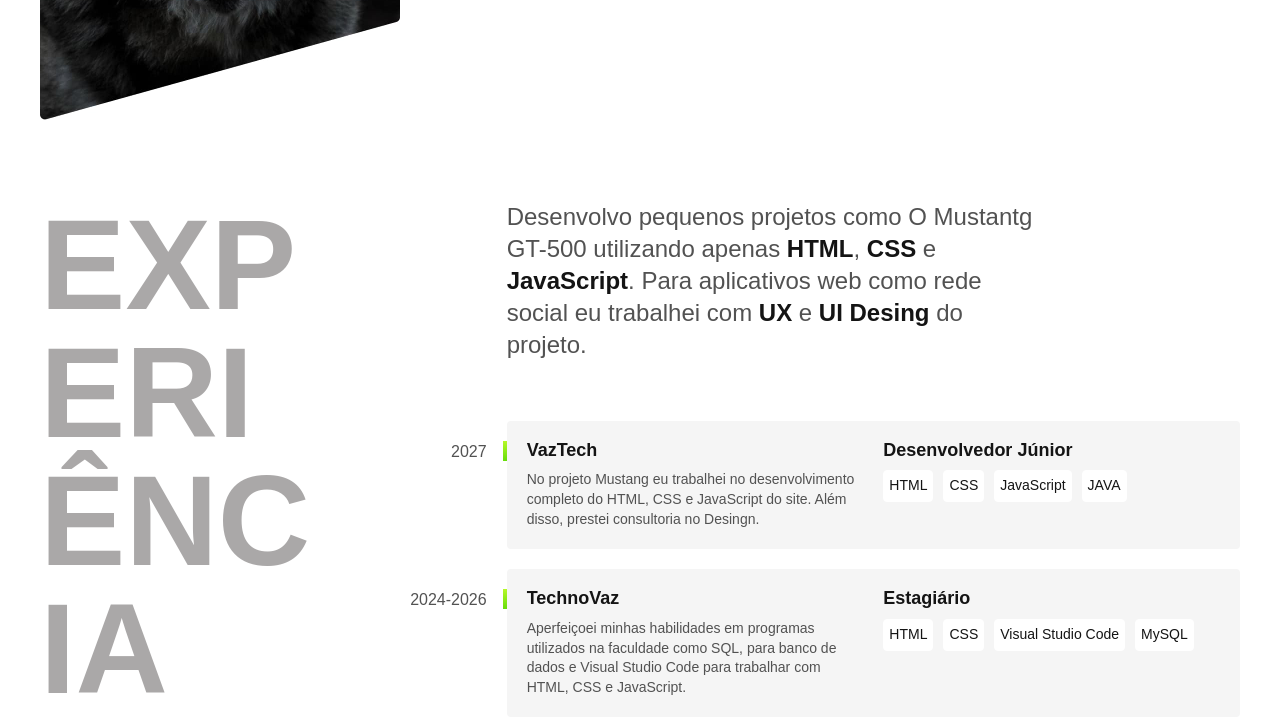
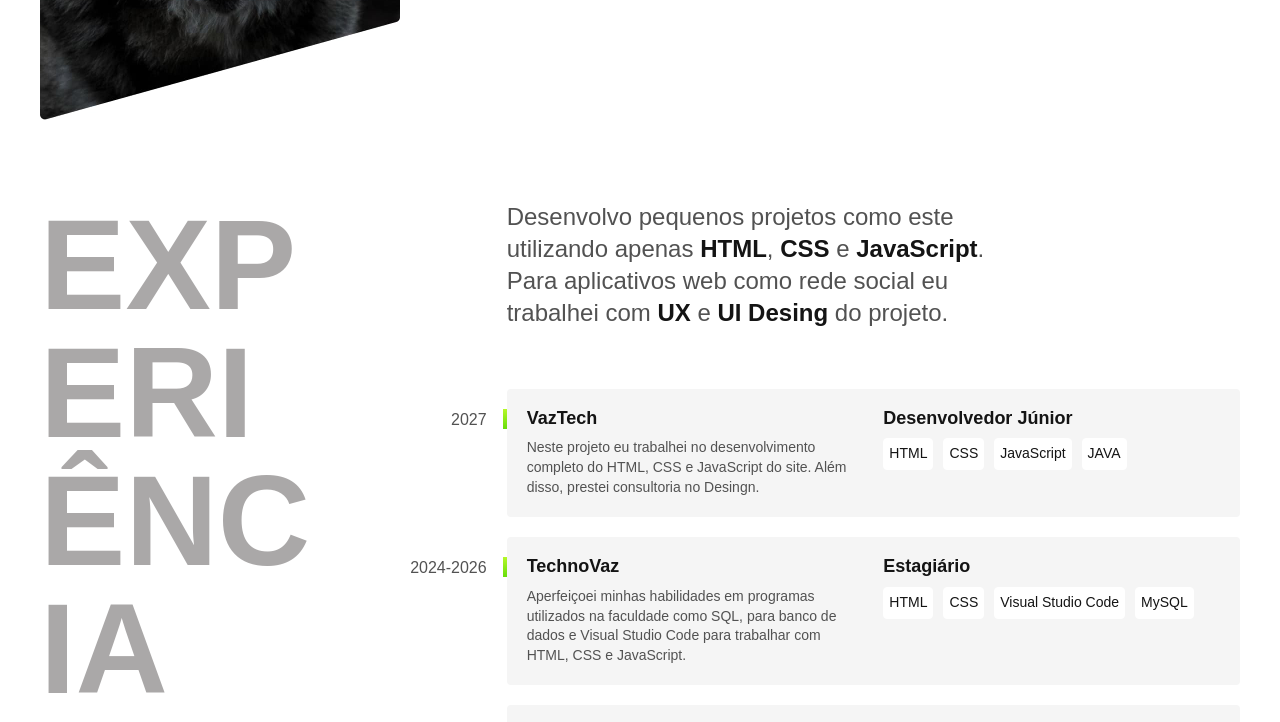
Before and after one commit to brunnovaz1/brunnovaz1.github.io, a plain HTML site: page index.html in a window 1280 px wide. Shown: the part 569-1291 px from the top of the page. Drawn offline with nearby package versions, Linux system fonts and the light colour scheme; files that its build step writes are made by us from their sources; files whose address does not match are found by name.

Commit message:
correção no texto

```diff
--- a/index.html
+++ b/index.html
@@ -33,13 +33,13 @@
   <section class="experiencia" id="experiencia" aria-label="exeperiencia"> <!-- ponto de ref. "id" de mesmo valor direciona o click no menu para a parte do site -->
     <h2 class="subtitulo">Experiência</h2>
     <div>
-      <p class="experiencia-texto">Desenvolvo pequenos projetos como O Mustantg GT-500 utilizando apenas <strong>HTML</strong>, <strong>CSS</strong> e <strong> JavaScript</strong>. Para aplicativos web como rede social eu trabalhei com <strong>UX</strong> e <strong>UI Desing</strong> do projeto.</p>
+      <p class="experiencia-texto">Desenvolvo pequenos projetos como este utilizando apenas <strong>HTML</strong>, <strong>CSS</strong> e <strong> JavaScript</strong>. Para aplicativos web como rede social eu trabalhei com <strong>UX</strong> e <strong>UI Desing</strong> do projeto.</p>
 
       <div class="empresa">
         <span class="empresa-ano">2027</span>
         <h3 class="empresa-titulo">VazTech</h3>
         <span class="empresa-titulo">Desenvolvedor Júnior</span>
-        <p class="empresa-texto">No projeto Mustang eu trabalhei no desenvolvimento completo do HTML, CSS e JavaScript do site. Além disso, prestei consultoria no Desingn.</p>
+        <p class="empresa-texto">Neste projeto eu trabalhei no desenvolvimento completo do HTML, CSS e JavaScript do site. Além disso, prestei consultoria no Desingn.</p>
         <ul class="empresa-habilidades">
           <li>HTML</li>
           <li>CSS</li>
```
